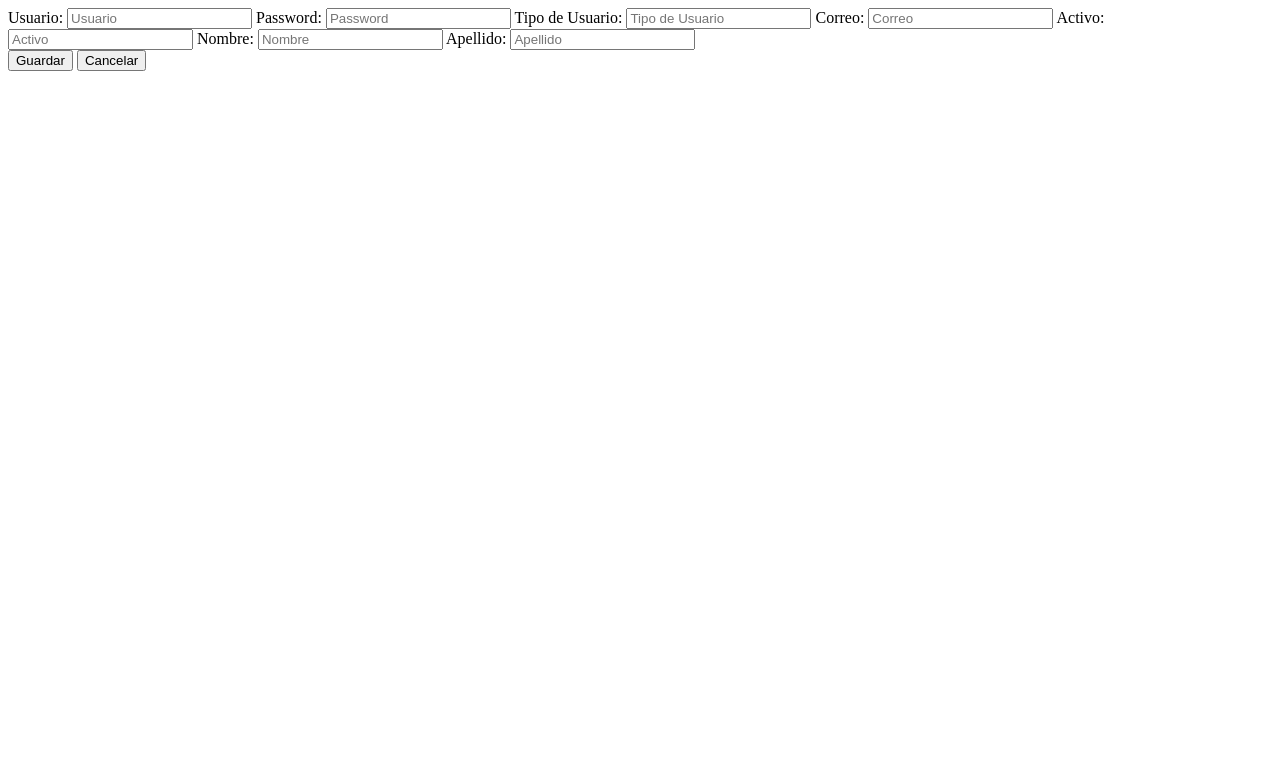
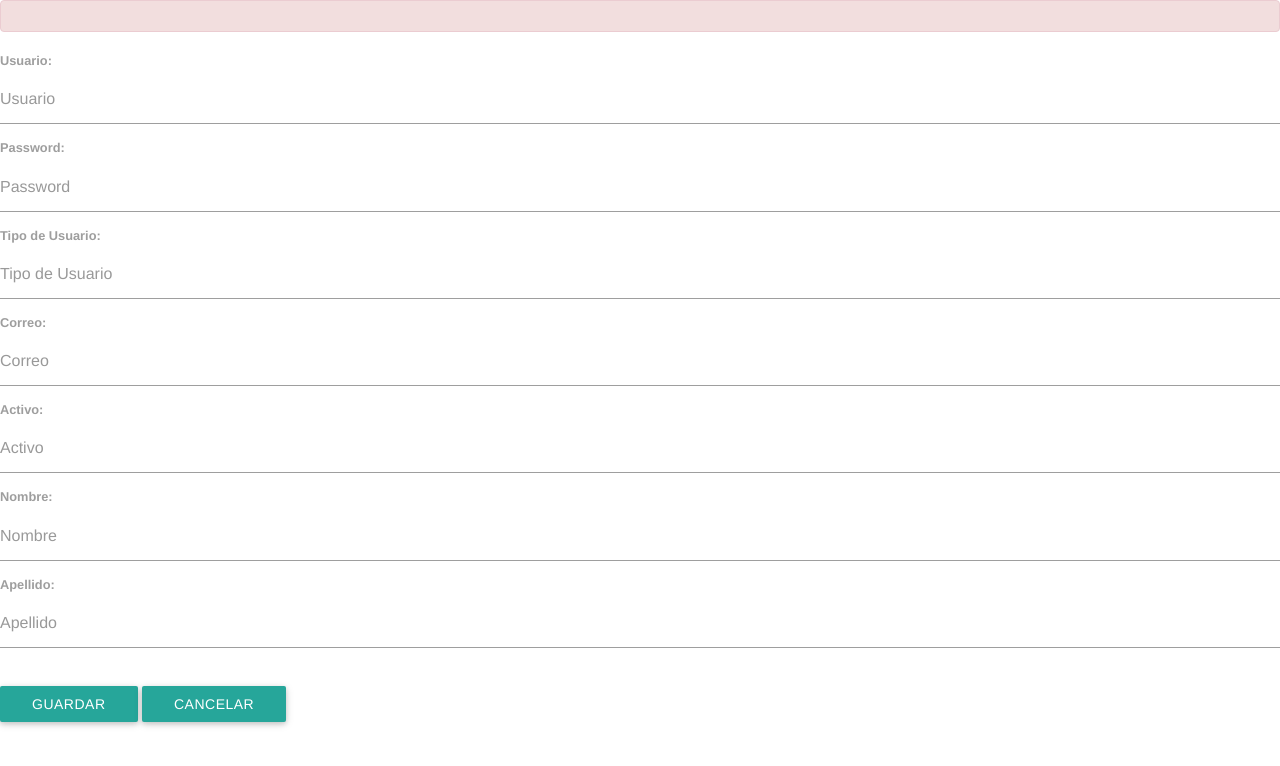
Before and after one commit to almaguerrero/ProyectoWeb, a PHP site: page /views/crudCoordinador.php in a window 1280 px wide. Shown: the top 766 px of the page. Run offline with PHP 8.4, Linux system fonts and the light colour scheme; the template is opened without the code that fills it, so the values that code supplies are empty.

Commit message:
Update crudCoordinador.php

```diff
--- a/escolar/views/crudCoordinador.php
+++ b/escolar/views/crudCoordinador.php
@@ -4,6 +4,27 @@
 
 <html>
 <head>
+    <meta charset="UTF-8">
+
+        <meta name="viewport" content="width=device-width, initial-scale=1.0"/>
+
+        <title>Bienvenido</title>
+
+    <!-- boostrap -->
+    <link href="../libs/bootstrap/css/bootstrap.min.css" rel="stylesheet" type="text/css"/>
+
+     <!-- Normalize CSS -->
+<link rel="stylesheet" href="css/normalize.css">
+     <!-- Materialize CSS -->
+        <link rel="stylesheet" href="css/materialize.min.css">
+     <!-- Material Design Iconic Font CSS -->
+        <link rel="stylesheet" href="css/material-design-iconic-font.min.css">
+    <!-- Malihu jQuery custom content scroller CSS -->
+        <link rel="stylesheet" href="css/jquery.mCustomScrollbar.css">
+    <!-- Sweet Alert CSS -->
+    <link rel="stylesheet" href="css/sweetalert.css">
+    <!-- MaterialDark CSS -->
+        <link rel="stylesheet" href="css/style.css">
 </head>
 <body>
 <div class="div_usu">
```
